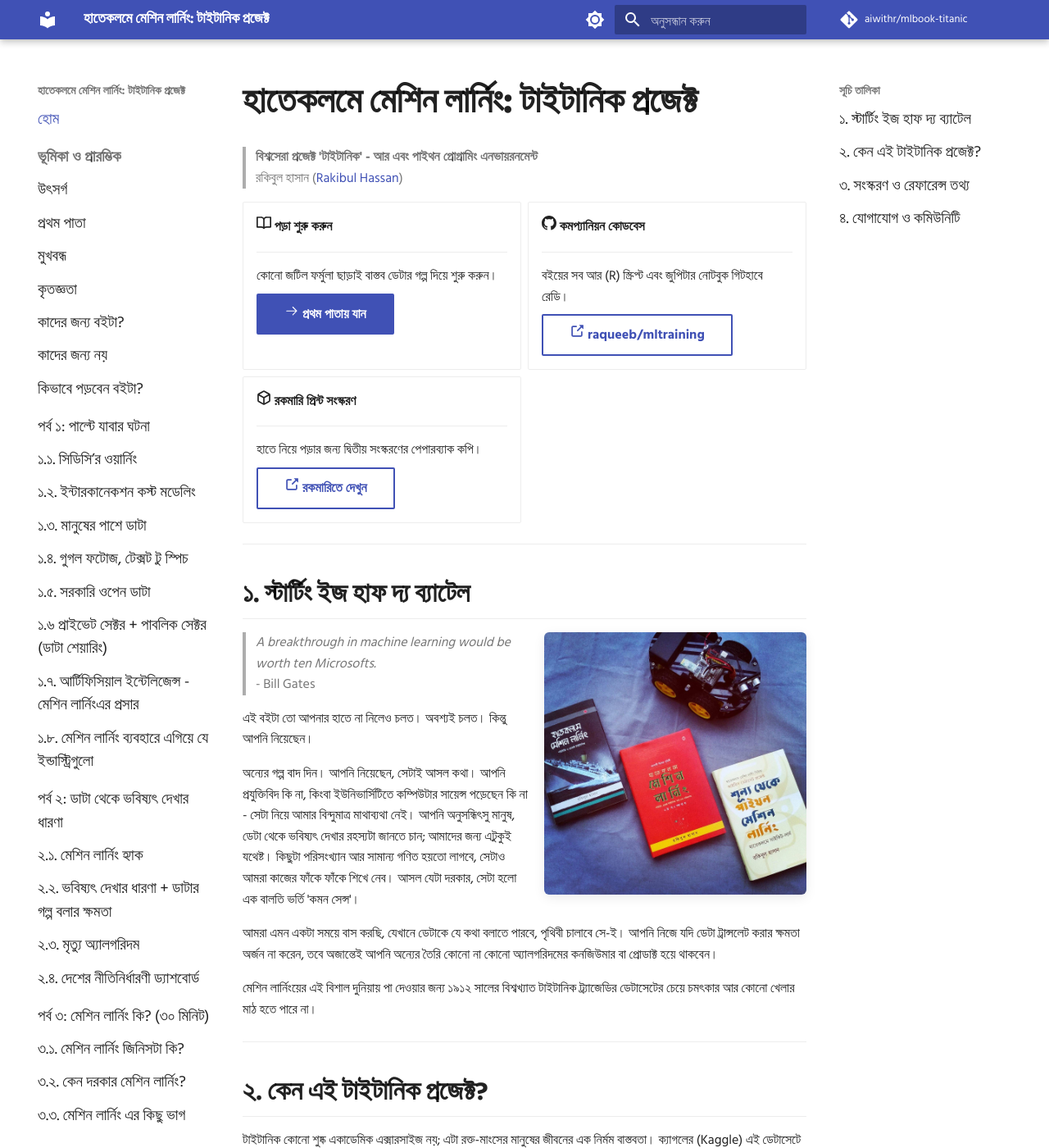
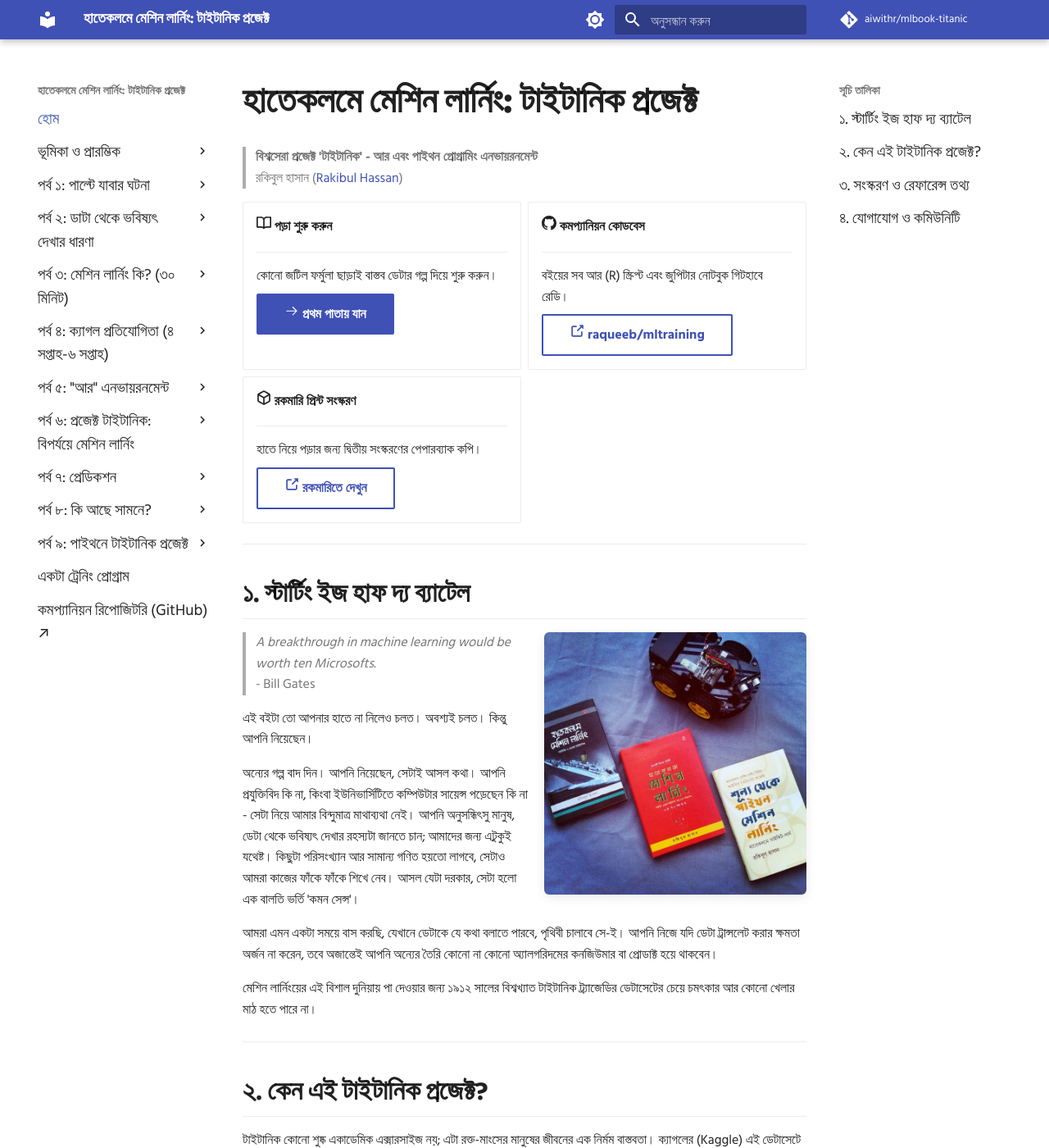
Before and after one commit to aiwithr/mlbook-titanic, an MkDocs documentation site: the page built from docs/index.md, in a window 1280 px wide and 1400 px high. Shown: the whole window at 82% size. Built offline with MkDocs 1.6.1 and Material for MkDocs 9.7.7, drawn with Linux system fonts in a browser that asks for light colours; comment, search, counter and statistics services are not loaded.

Commit message:
fix(layout): prevent sidebar from overflowing into footer and make chapter navigation collapsible

```diff
--- a/docs/stylesheets/extra.css
+++ b/docs/stylesheets/extra.css
@@ -107,3 +107,24 @@ pre, code, kbd,
   font-size: 0.95rem;
   line-height: 1.5;
 }
+
+/* Layout & Sidebar Fix: Ensure sidebars stay confined within viewport and never bleed into footer */
+.md-main__inner {
+  min-height: calc(100vh - 12rem);
+}
+
+@media screen and (min-width: 60em) {
+  .md-sidebar {
+    height: auto;
+  }
+  .md-sidebar__scrollwrap {
+    max-height: calc(100vh - 5.5rem);
+    overflow-y: auto;
+  }
+}
+
+.md-footer {
+  position: relative;
+  z-index: 2;
+  clear: both;
+}
--- a/mkdocs.yml
+++ b/mkdocs.yml
@@ -26,7 +26,6 @@ theme:
         name: Switch to light mode
   font: false
   features:
-    - navigation.sections
     - navigation.indexes
     - navigation.top
     - navigation.tracking
```
